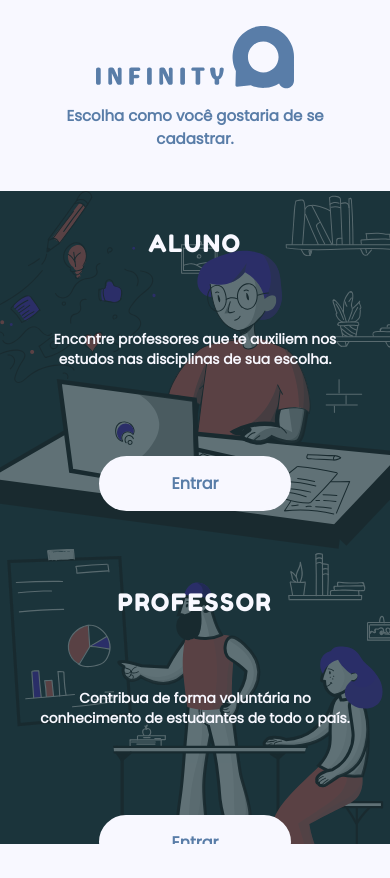
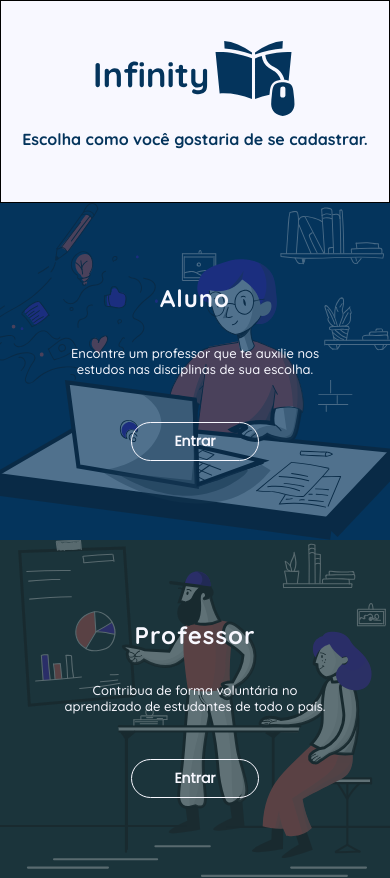
Before and after one commit to brendoncpereira/sa-infinity, a React (Create React App) app: page / in a window 390 px wide. Before the commit the page ends 844 px from the top, so only its background shows below. Built offline with nearby package versions, Linux system fonts and the light colour scheme.

Commit message:
mobile first

```diff
--- a/src/components/Home.js
+++ b/src/components/Home.js
@@ -8,50 +8,40 @@ const Home = () => {
                 <header>
                    <img src={logo}/>
 
-                <h3>Escolha como você gostaria de se cadastrar.</h3>
-
+                   <h2>Escolha como você gostaria de se cadastrar.</h2>
                 </header>
 
                 <main>
-                <section className='main-section'>
-                <div className='left-container'>
 
                     <div className='wrapper'>
+                        <div className='lf-box'>
+                            <div className='wrap-content'>
 
-                        <h1 className='title'>Aluno</h1>
+                            <h1>Aluno</h1>
 
+                            <p>Encontre um professor que te auxilie nos estudos nas disciplinas de sua escolha.</p>
 
-                            <p className='text'>Encontre professores que te auxiliem nos estudos nas disciplinas de sua escolha.</p>
+                            <div className='btn-wrapper'>
+                                    <button>Entrar</button>
+                                </div>
 
+                            </div>
+                        </div>
+
+                        <div className='rt-box'>
+
+                        <div className='wrap-content'>
+                                    <h1>Professor</h1>
+
+                                    <p>Contribua de forma voluntária no aprendizado de estudantes de todo o país.</p>
 
                                     <div className='btn-wrapper'>
                                     <button>Entrar</button>
                                 </div>
                          </div>
                         </div>
-
-
-
-                <div className='right-container'>
-
-                    <div className='wrapper'>
-
-                        <h1 className='title'>Professor</h1>
-
-
-                            <p className='text'>Contribua de forma voluntária no conhecimento de estudantes de todo o país.</p>
-
-
-
-                        <div className='btn-wrapper'>
-                            <button>Entrar</button>
                     </div>
-                    </div>
-                </div>
-                </section>
                     </main>
-
-
             </body>
     )
 }
--- a/src/styles/home.css
+++ b/src/styles/home.css
@@ -1,250 +1,94 @@
-@import url('https://fonts.googleapis.com/css2?family=Fredoka+One&family=Poppins&display=swap');
-
+@import url('https://fonts.googleapis.com/css2?family=Poppins&family=Quicksand:wght@300;400;500;600;700&display=swap');
 
 body {
-    background: #f8f8ff;
-    height: 100vh;
-    overflow: hidden;
+    background: #F8F8FF;
+    max-height: 100% !important;
 }
 
 header {
+    border: 1px solid black;
+    height: 20vh;
+    padding: 1rem;
+    display: flex;
+    flex-direction: column;
+    justify-content: center;
+    align-items: center;
+}
+
+header h2 {
+    font-size: medium;
+    text-align: center;
+    color: #04345C;
+    font-family: 'Quicksand';
+    font-weight: bold;
+}
+
+main {
+    height: 80vh;
+}
+
+.wrapper {
+     height: 100%;
+}
+
+.lf-box, .rt-box {
+    height: 50%;
+    display: flex;
+    align-items: center;
+    justify-content: center;
+}
+
+.lf-box {
+    background: url(../assets/bg-student.svg) no-repeat center center #04345C;
+    background-size: cover;
+}
+
+.rt-box {
+    background: url(../assets/bg-teacher.svg) no-repeat center center #1B343B;
+    background-size: cover;
+}
+
+.wrap-content {
+    color: #F8F8FF;
     display: flex;
     flex-direction: column;
     align-items: center;
     justify-content: center;
-    height: 15vh;
-    padding: 2rem;
-
 }
 
-/* header img {
-    width:  22.05vw;
-    height: 14.45vh;
-} */
-
-
-
-header h3 {
-    color: #597DA8;
-    font-family: 'Poppins', sans-serif;
+.wrap-content h1 {
+    margin: 0;
+    font-family: 'Quicksand';
+    font-size: x-large;
     text-align: center;
+    letter-spacing: 1px;
 }
 
-main {
-    height: 85%;
-}
-
-
-
-.main-section{
-    display: flex;
-    height: 100%;
-}
-
-.left-container, .right-container {
-    width: 50vw;
-    height: 100%;
-    display: flex;
-    flex-direction: column;
-    align-items: center;
-
-}
-
-
-
-.left-container:hover {
-    background: url(../assets/bg-student.svg) no-repeat center center #1B343B;
-    background-size: cover;
-    height: 100%;
-    transition: 0.3s ease-in-out;
-}
-
-.right-container:hover {
-    background: url(../assets/bg-teacher.svg) no-repeat center center #1B343B;
-    background-size: cover;
-    height: 100%;
-    transition: 0.3s ease-in-out;
-}
-
-.left-container:hover .title {
-    color: #f8f8ff;
-}                                   /* muda a cor dos titulos (aluno e professor) no hover das divs */
-
-.right-container:hover .title {
-    color: #f8f8ff;
-}
-
-.left-container:hover .text {
-    color: #f8f8ff;
-}                           /* muda a cor dos parágrafos no hover das divs */
-
-.right-container:hover .text {
-    color: #f8f8ff;
-
-}
-
-.left-container:hover button {
-    color: #f8f8ff;
-    border: 2px solid #f8f8ff;
-    transition: 0.3s ease-in-out;
-}
-                            /* muda a cor dos botões no hover das divs */
-
-.right-container:hover button {
-    color: #f8f8ff;
-    border: 1px solid #f8f8ff;
-    transition: 0.3s ease-in-out;
-}
-
-
-
-.wrapper {
-    display: flex;
-    flex-direction: column;
-    align-items: center;
-    justify-content: center;
-    height: 100%;
-}
-
-.title {
-    margin: 0;
-    font-family: 'Fredoka One', cursive;
-    text-transform: uppercase;
-    color: #597DA8;
-    letter-spacing: 1.5px;
-    font-weight: 300;
-}
-
-.text {
-    width: 85%;
-    margin-top: 4.5rem;
-    font-family: 'Poppins', sans-serif;
-    font-size: 1.5vw;
+.wrap-content p {
+    font-size: 13px;
+    font-family: 'Quicksand';
+    font-weight: 500;
     text-align: center;
-    color: #597DA8;
-    font-weight: 600;
+    margin-top: 2rem;
+    width: 70%;
 }
 
 .btn-wrapper {
+    margin-top: 2rem;
     display: flex;
     align-items: center;
     justify-content: center;
-    margin-top: 4.5rem;
 }
 
 .btn-wrapper button {
-    width: 12rem;
-    padding: 0.8rem;
-    font-size: 16px;
+    width: 8rem;
+    padding: 0.5rem;
+    font-size: 14px;
     font-family: 'Poppins';
     font-weight: 600;
-    border: 2px solid #597DA8;
+    border: 1px solid #F8F8FF;
     border-radius: 2rem;
     background: none;
+    color: #F8F8FF;
     cursor: pointer;
-    color: #597DA8;
 }
-
-.btn-wrapper button:hover {
-    background-color: #f8f8ff;
-    color: #1b343b;
-}
-
-
-@media (max-width: 999px) {
-
-
-    .left-container {
-        background: url(../assets/bg-student.svg) no-repeat center center #1B343B;
-        background-size: cover;
-
-    }
-
-    .left-container:hover, .right-container:hover {
-        background-size: cover;
-        transition: none;
-    }
-
-    .left-container:hover button, .right-container:hover button {
-        color: #597DA8;
-
-    }
-
-    .right-container {
-        background: url(../assets/bg-teacher.svg) no-repeat center center #1B343B;
-        background-size: cover;
-
-    }
-
-    .title {
-        color: #f8f8ff;
-    }
-
-    .text {
-        color: #f8f8ff;
-        font-size: 1.85vw;
-    }
-
- .btn-wrapper button {
-        background: #f8f8ff;
-        color: #597DA8;
-        border: 2px solid #f8f8ff;
-    }
-
-    .btn-wrapper button:hover {
-        transition: none;
-
-    }
-}
-
-
-
-@media (max-width: 768px) {
-
-    body {
-        overflow-y: scroll;
-    }
-
-    header h3 {
-        font-size: 20px;
-    }
-
-    header img {
-        width: 215px;
-        height: 67.41px;
-    }
-
-    .main-section{
-        display: flex;
-        flex-direction: column;
-        align-items: center;
-    }
-
-    .left-container, .right-container {
-        display: block;
-        width: 100vw;
-        padding: 2rem;
-        color: #f8f8ff;
-    }
-
-   .text {
-        font-size: 17.8px;
-    }
-
-}
-
-@media (max-width: 520px) {
-
-    header img {
-        width: 200px;
-        height: 62.7px;
-    }
-
-    header h3 {
-        font-size: 15px;
-    }
-
-    .text {
-        font-size: 13.8px;
-    }
-}
```
Also changed, not shown: src/assets/logo.svg. Lines whose indentation alone changed are shown as unchanged.
